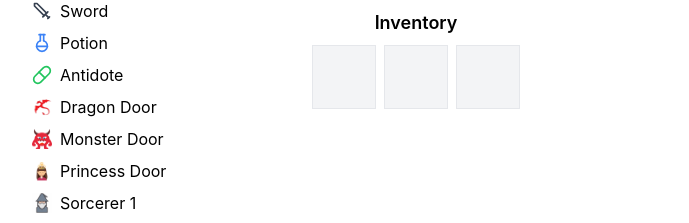
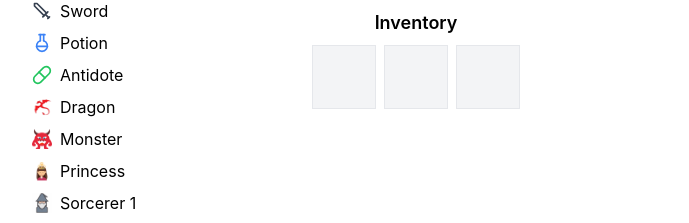
Before and after one commit to heyodog0/grid_pilot, a React (Create React App) app: page / in a window 1280 px wide. Shown: the part 446-669 px from the top of the page, without its empty margins (224-913 px from the left). Built offline with nearby package versions, Linux system fonts and the light colour scheme.

Commit message:
Update Legend.js

```diff
--- a/src/components/GridGame/Legend.js
+++ b/src/components/GridGame/Legend.js
@@ -8,9 +8,9 @@ const Legend = () => {
     { icon: Sword, color: 'text-gray-700', label: 'Sword' },
     { icon: FlaskRound, color: 'text-blue-500', label: 'Potion' },
     { icon: Pill, color: 'text-green-500', label: 'Antidote' },
-    { iconPath: './icons/e.png', label: 'Dragon Door' },
-    { iconPath: './icons/c.png', label: 'Monster Door' },
-    { iconPath: './icons/b.png', label: 'Princess Door' },
+    { iconPath: './icons/e.png', label: 'Dragon' },
+    { iconPath: './icons/c.png', label: 'Monster' },
+    { iconPath: './icons/b.png', label: 'Princess' },
     { iconPath: './icons/d.png', label: 'Sorcerer 1' },
     { iconPath: './icons/f.png', label: 'Sorcerer 2' },
     { iconPath: './icons/g.png', label: 'Sorcerer 3' },
```
